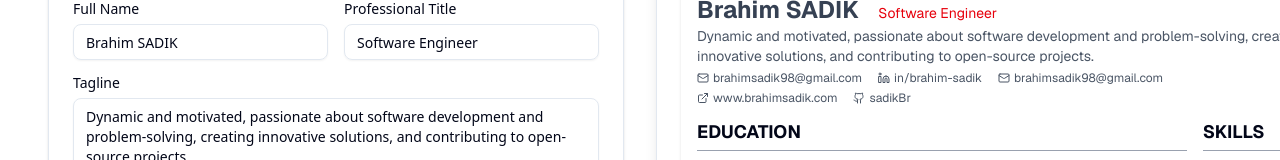
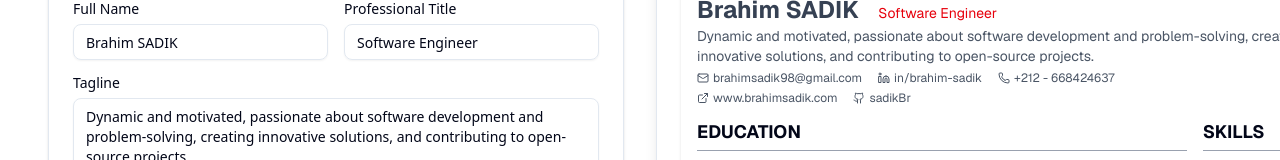
Before and after one commit to sadikBr/resume-builder, a Next.js app: page / in a window 1280 px wide. Shown: the part 235-395 px from the top of the page. Built offline with nearby package versions, Linux system fonts and the light colour scheme.

Commit message:
fix: fixed a problem where email is displayed instead of phone

```diff
--- a/src/components/resume-preview.tsx
+++ b/src/components/resume-preview.tsx
@@ -1,5 +1,5 @@
 import type { ResumeData } from "@/types/resume";
-import { ExternalLink, Mail, Github, Linkedin } from "lucide-react";
+import { ExternalLink, Mail, Github, Linkedin, Phone } from "lucide-react";
 import Image from "next/image";
 import { Ref } from "react";
 
@@ -67,12 +67,12 @@ export default function ResumePreview({
               )}
               {personalInfo.phone && (
                 <div className="flex items-center">
-                  <Mail className="h-3 w-3 mr-1" />
+                  <Phone className="h-3 w-3 mr-1" />
                   <a
                     href={`tele:${personalInfo.phone}`}
                     className="hover:underline"
                   >
-                    {personalInfo.email}
+                    {personalInfo.phone}
                   </a>
                 </div>
               )}
```
